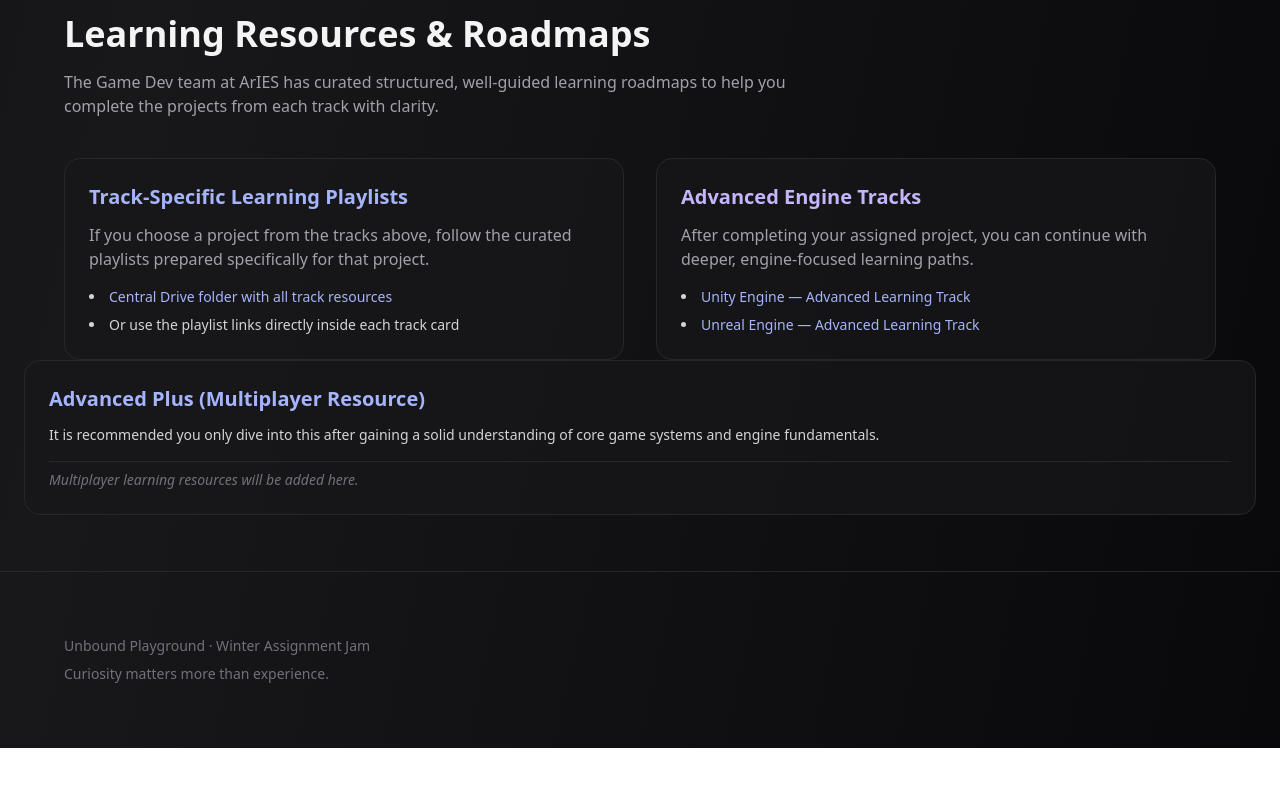
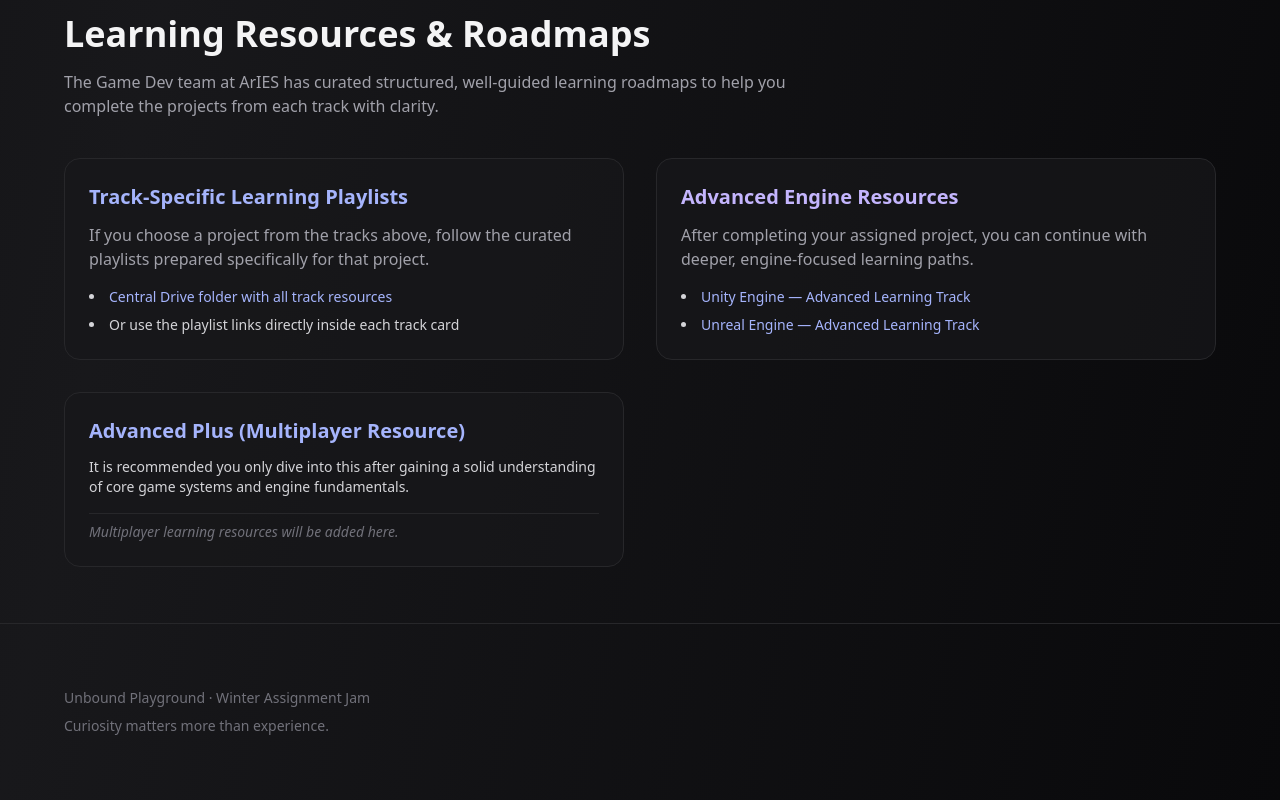
Before and after one commit to th-efool/ArIES-winter-recrtuiment-task-website, a Next.js app: page / in a window 1280 px wide. Shown: the part 5451-6251 px from the top of the page. Before the commit the page ends 6199 px from the top, so only its background shows below. Built offline with nearby package versions, Linux system fonts and the light colour scheme.

Commit message:
Update section titles and add multiplayer resources

```diff
--- a/app/page.tsx
+++ b/app/page.tsx
@@ -591,7 +591,7 @@ export default function UnboundPlayground() {
           {/* Advanced Paths */}
           <div className="rounded-2xl border border-zinc-800 bg-zinc-900/70 p-6">
             <h4 className="text-xl font-semibold mb-3 text-violet-300">
-              Advanced Engine Tracks
+              Advanced Engine Resources
             </h4>
 
             <p className="text-zinc-400 mb-4">
@@ -622,7 +622,6 @@ export default function UnboundPlayground() {
               </li>
             </ul>
           </div>
-        </div>
 
           {/* Multiplayer Game Development (Optional) */}
           <div className="rounded-2xl border border-zinc-800 bg-zinc-900/70 p-6">
@@ -644,6 +643,7 @@ export default function UnboundPlayground() {
             </div>
           </div>
 
+      </div>
 
       </section>
 
```
Lines whose indentation alone changed are shown as unchanged.
